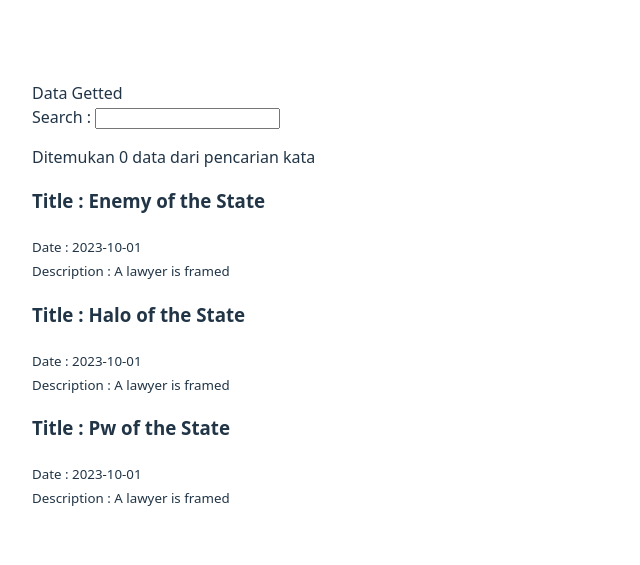
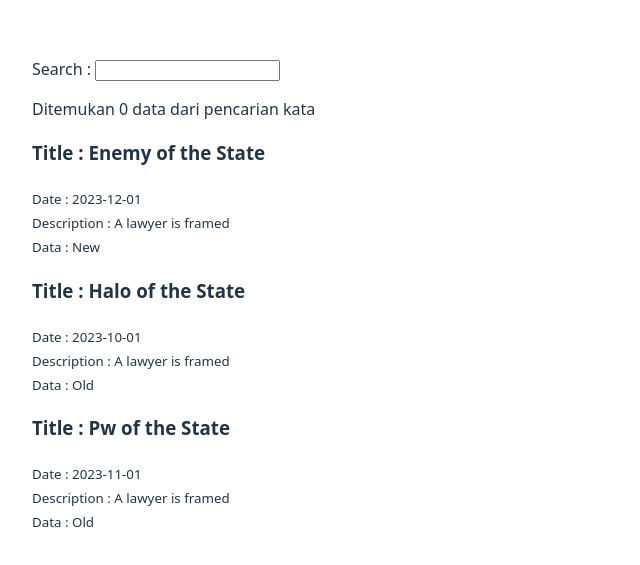
Before and after one commit to alwiranata/React-Basic, a React (Vite) app: page / in a window 1280 px wide. Shown: the part 105-670 px from the top of the page, without its empty margins (0-640 px from the left). Built offline with nearby package versions, Linux system fonts and the light colour scheme.

Commit message:
update rendering component

```diff
--- a/src/App.jsx
+++ b/src/App.jsx
@@ -1,12 +1,10 @@
 import './App.css'
 import HomePage from './pages'
 const App = () =>{
-  const value = true
 
   return (
     <>
     <div className='App'>
-      {value ? <div>Data Getted</div>  : "Data Not Found"}
       <HomePage/>
     </div>
     </>
--- a/src/components/Article.jsx
+++ b/src/components/Article.jsx
@@ -1,12 +1,20 @@
+const IsNew = ({value}) => {
+	return value ? <span>New</span> : <span>Old</span>
+}
+
 const Article = (props) => {
 	return (
-	  <>
-		<h3>Title : {props.title}</h3>
-		<small>Date : {props.date}</small><br />
-		<small>Description : {props.description}</small>
+		<>
+			<h3>Title : {props.title}</h3>
+			<small>
+				Date : {props.date}
+				<br />
+				Description : {props.description}
+				<br />
+				Data : <IsNew value ={props.isNew}/>
+			</small>
+		</>
+	)
+}
 
-	  </>
-	);
-  };
-
-  export default Article;
+export default Article
--- a/src/pages/index.jsx
+++ b/src/pages/index.jsx
@@ -3,8 +3,10 @@ import Article from '../components/Article';
 import Search from '../components/Search';
 import { useState } from 'react';
 const HomePage = () =>{
+
     const [posts ,setPosts] =useState(postsData)
     const [totalPosts , setTotalPosts] = useState(0)
+
     const handleFilter = (value) =>{
         const filteredPosts = postsData.filter((item) =>(
             item.title.toLowerCase().includes(value.toLowerCase())
@@ -17,10 +19,10 @@ const HomePage = () =>{
         <div>
             <Search onSearchChange={handleFilter} total={totalPosts} />
             <div>
-            {posts.map(({title,date,description } ,index) => (
+            {posts.map(({title,date,description,isNew } ,index) => (
                 <Article
                  key={index}
-                 {...{title, date , description}}
+                 {...{title, date , description, isNew}}
                 />
             ))}
             </div>
--- a/src/posts.json
+++ b/src/posts.json
@@ -1,17 +1,22 @@
 [
     {
       "title": "Enemy of the State",
-      "date": "2023-10-01",
-      "description": "A lawyer is framed"
+      "date": "2023-12-01",
+      "description": "A lawyer is framed",
+      "isNew" :true
     },
     {
       "title": "Halo of the State",
       "date": "2023-10-01",
-      "description": "A lawyer is framed"
+      "description": "A lawyer is framed",
+      "isNew" :false
+
     },
     {
       "title": "Pw of the State",
-      "date": "2023-10-01",
-      "description": "A lawyer is framed"
+      "date": "2023-11-01",
+      "description": "A lawyer is framed",
+      "isNew" :false
+
     }
   ]
```
